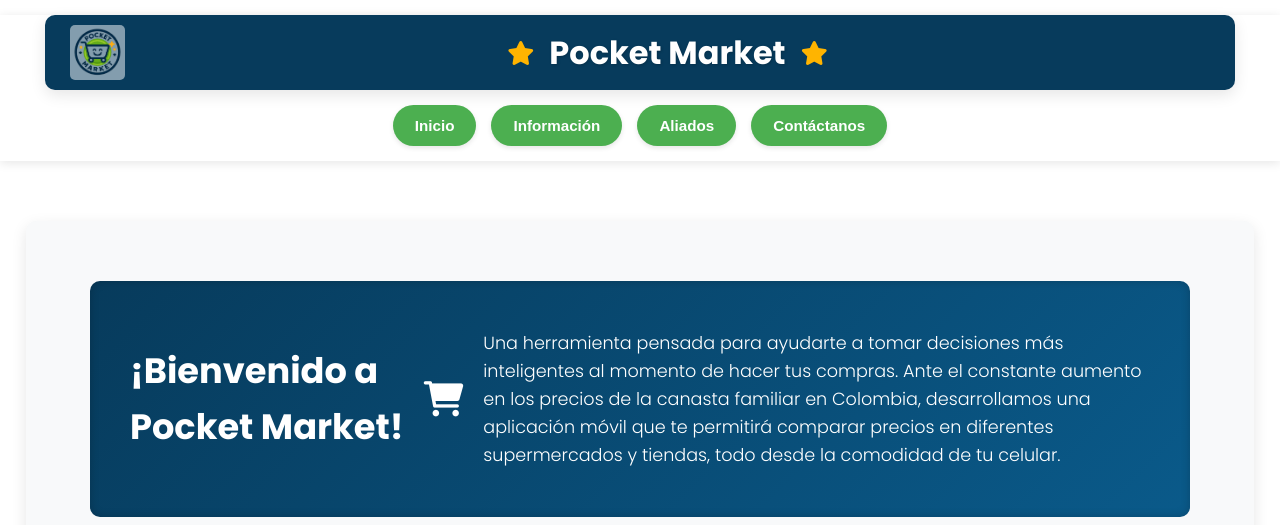
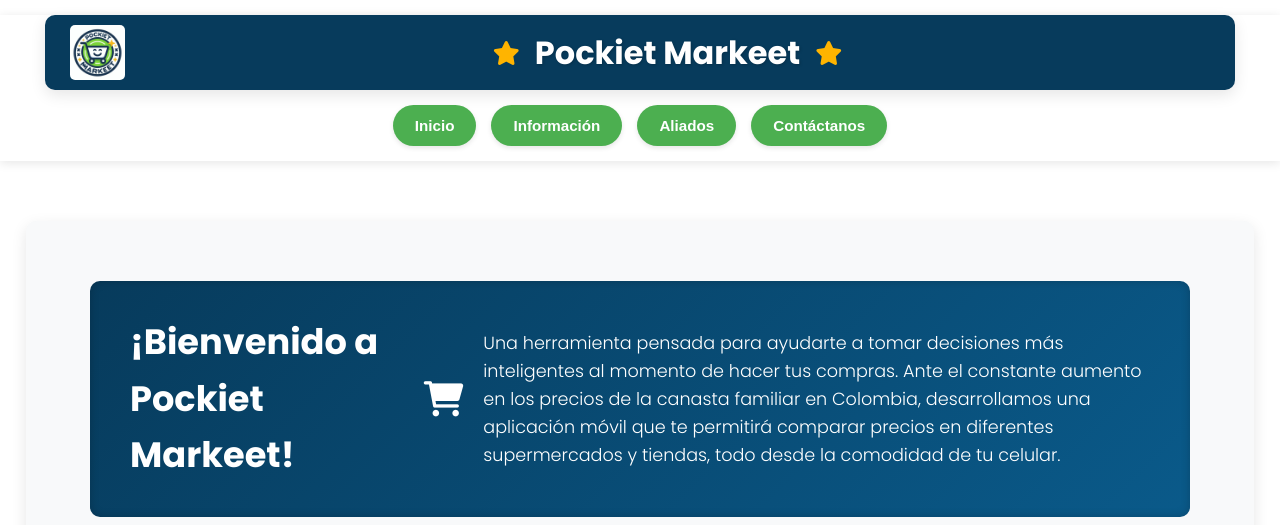
Before and after one commit to Juan-avila1507/MyPmarkt, a plain HTML site: page index.html in a window 1280 px wide. Shown: the top 525 px of the page. Drawn offline with Linux system fonts and the light colour scheme.

Commit message:
Cambiando nombre a Pockiet Markeet

```diff
--- a/index.html
+++ b/index.html
@@ -2,7 +2,7 @@
 <html lang="es"> <head>
     <meta charset="UTF-8">
     <meta name="viewport" content="width=device-width, initial-scale=1.0">
-    <title>Pocket Market - Tu Comparador de Precios</title> <link rel="icon" type="image/png" href="logo_pequeño.png">
+    <title>Pockiet Markeet - Tu Comparador de Precios</title> <link rel="icon" type="image/jpg" href="logo pockiet markeet.jpg">
 
     <link rel="preconnect" href="https://fonts.googleapis.com">
     <link rel="preconnect" href="https://fonts.gstatic.com" crossorigin>
@@ -17,10 +17,10 @@
         <div class="dividor-contenedor">
             <div class="titulo-bloque">
                 <div class="logo-container">
-                    <img src="logo.png" alt="Logo Pocket Market"> </div>
+                    <img src="logo pockiet markeet.jpg" alt="Logo Pockiet Markeet"> </div>
                 <div class="titulo-con-estrellas">
                     <i class="fas fa-star estrella"></i>
-                    <span class="titulo-texto">Pocket Market</span>
+                    <span class="titulo-texto">Pockiet Markeet</span>
                     <i class="fas fa-star estrella"></i>
                 </div>
             </div>
@@ -35,7 +35,7 @@
     <main> <section id="inicio" class="fade-in">
             <div class="cuadro-bienvenida">
                 <div class="texto1-cuadro-bienvenida">
-                    ¡Bienvenido a Pocket Market! <i class="fas fa-shopping-cart"></i> </div>
+                    ¡Bienvenido a Pockiet Markeet! <i class="fas fa-shopping-cart"></i> </div>
                 <div class="texto2-cuadro-bienvenida">
                     <p>Una herramienta pensada para ayudarte a tomar decisiones más inteligentes al momento de hacer tus compras. Ante el constante aumento en los precios de la canasta familiar en Colombia, desarrollamos una aplicación móvil que te permitirá comparar precios en diferentes supermercados y tiendas, todo desde la comodidad de tu celular.</p>
                     </div>
@@ -117,7 +117,7 @@
     </main>
 
     <footer>
-        <p>&copy; <span id="currentYear"></span> Pocket Market. Todos los derechos reservados.</p>
+        <p>&copy; <span id="currentYear"></span> Pockiet Markeet. Todos los derechos reservados.</p>
         </footer>
 
     <script src="scripts.js"></script>
```
Also changed, not shown: logo pockiet markeet.jpg (added).
